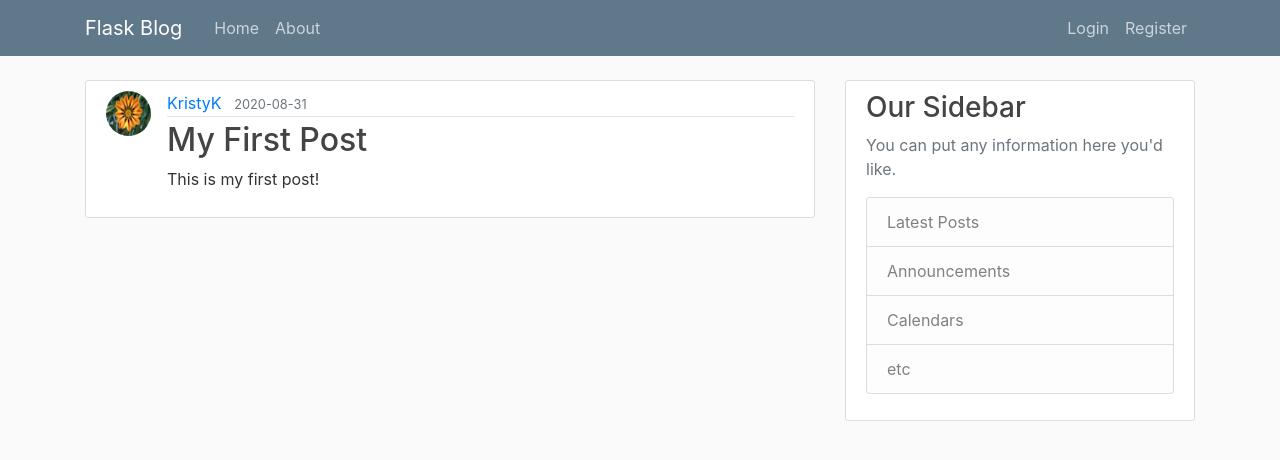
After one commit to KristinaFrants/flask-blog-post, a Flask app: page /post/1 in a window 1280 px wide. The commit adds this page. Shown: the top 460 px of the page. Run offline with Flask 2, Linux system fonts and the light colour scheme; data comes from the database, SQL or seed files in the repository; both versions use the stored data as it was after the commit; some libraries are stand-ins or nearby versions.

Commit message:
delete update post

```diff
--- a/app/routes.py
+++ b/app/routes.py
@@ -1,7 +1,7 @@
 import os
 import secrets
 from PIL import Image
-from flask import render_template, url_for, flash, redirect, request
+from flask import render_template, url_for, flash, redirect, request, abort
 from app import app, db, bcrypt
 from app.forms import RegistrationForm, LoginForm, UpdateAccountForm, PostForm
 from app.models import User, Post
@@ -97,3 +97,39 @@ def new_post():
         return redirect(url_for('home'))
     return render_template('create_post.html', title='New Post',
                            form=form, legend='New Post')
+
+
+@app.route("/post/<int:post_id>")
+def post(post_id):
+    post = Post.query.get_or_404(post_id)
+    return render_template('post.html', title=post.title, post=post)
+
+@app.route("/post/<int:post_id>/update", methods=['GET', 'POST'])
+@login_required
+def update_post(post_id):
+    post = Post.query.get_or_404(post_id)
+    if post.author != current_user:
+        abort(403)
+    form = PostForm()
+    if form.validate_on_submit():
+        post.title = form.title.data
+        post.content = form.content.data
+        db.session.commit()
+        flash('Your post has been updated!', 'success')
+        return redirect(url_for('post', post_id=post.id))
+    elif request.method == 'GET':
+        form.title.data = post.title
+        form.content.data = post.content
+    return render_template('create_post.html', title='Update Post',
+                           form=form, legend='Update Post')
+
+@app.route("/post/<int:post_id>/delete", methods=['POST'])
+@login_required
+def delete_post(post_id):
+    post = Post.query.get_or_404(post_id)
+    if post.author != current_user:
+        abort(403)
+    db.session.delete(post)
+    db.session.commit()
+    flash('Your post has been deleted!', 'success')
+    return redirect(url_for('home'))
--- a/app/templates/home.html
+++ b/app/templates/home.html
@@ -8,7 +8,7 @@
                 <a class="mr-2" href="#">{{ post.author.username }}</a>
                 <small class="text-muted">{{ post.date_posted.strftime('%Y-%m-%d') }}</small>
             </div>
-            <h2><a class="article-title" href="#">{{ post.title }}</a></h2>
+            <h2><a class="article-title" href="{{ url_for('post', post_id=post.id) }}">{{ post.title }}</a></h2>
             <p class="article-content">{{ post.content }}</p>
             </div>
         </article>
--- a/app/templates/layout.html
+++ b/app/templates/layout.html
@@ -80,5 +80,6 @@
     <script src="https://code.jquery.com/jquery-3.2.1.slim.min.js" integrity="sha384-KJ3o2DKtIkvYIK3UENzmM7KCkRr/rE9/Qpg6aAZGJwFDMVNA/GpGFF93hXpG5KkN" crossorigin="anonymous"></script>
     <script src="https://cdnjs.cloudflare.com/ajax/libs/popper.js/1.12.9/umd/popper.min.js" integrity="sha384-ApNbgh9B+Y1QKtv3Rn7W3mgPxhU9K/ScQsAP7hUibX39j7fakFPskvXusvfa0b4Q" crossorigin="anonymous"></script>
     <script src="https://maxcdn.bootstrapcdn.com/bootstrap/4.0.0/js/bootstrap.min.js" integrity="sha384-JZR6Spejh4U02d8jOt6vLEHfe/JQGiRRSQQxSfFWpi1MquVdAyjUar5+76PVCmYl" crossorigin="anonymous"></script>
+
 </body>
 </html>
--- /dev/null
+++ b/app/templates/post.html
@@ -0,0 +1,39 @@
+{% extends "layout.html" %}
+{% block content %}
+  <article class="media content-section">
+    <img class="rounded-circle article-img" src="{{ url_for('static', filename='profile_pics/' + post.author.image_file) }}">
+    <div class="media-body">
+      <div class="article-metadata">
+        <a class="mr-2" href="#">{{ post.author.username }}</a>
+        <small class="text-muted">{{ post.date_posted.strftime('%Y-%m-%d') }}</small>
+        {% if post.author == current_user %}
+          <div>
+            <a class="btn btn-secondary btn-sm mt-1 mb-1" href="{{ url_for('update_post', post_id=post.id) }}">Update</a>
+            <button type="button" class="btn btn-danger btn-sm m-1" data-toggle="modal" data-target="#deleteModal">Delete</button>
+          </div>
+        {% endif %}
+      </div>
+      <h2 class="article-title">{{ post.title }}</h2>
+      <p class="article-content">{{ post.content }}</p>
+    </div>
+  </article>
+  <!-- Modal -->
+  <div class="modal fade" id="deleteModal" tabindex="-1" role="dialog" aria-labelledby="deleteModalLabel" aria-hidden="true">
+    <div class="modal-dialog" role="document">
+      <div class="modal-content">
+        <div class="modal-header">
+          <h5 class="modal-title" id="deleteModalLabel">Delete Post?</h5>
+          <button type="button" class="close" data-dismiss="modal" aria-label="Close">
+            <span aria-hidden="true">&times;</span>
+          </button>
+        </div>
+        <div class="modal-footer">
+          <button type="button" class="btn btn-secondary" data-dismiss="modal">Close</button>
+          <form action="{{ url_for('delete_post', post_id=post.id) }}" method="POST">
+            <input class="btn btn-danger" type="submit" value="Delete">
+          </form>
+        </div>
+      </div>
+    </div>
+  </div>
+{% endblock content %}
```
Also changed, not shown: app/site.db.
